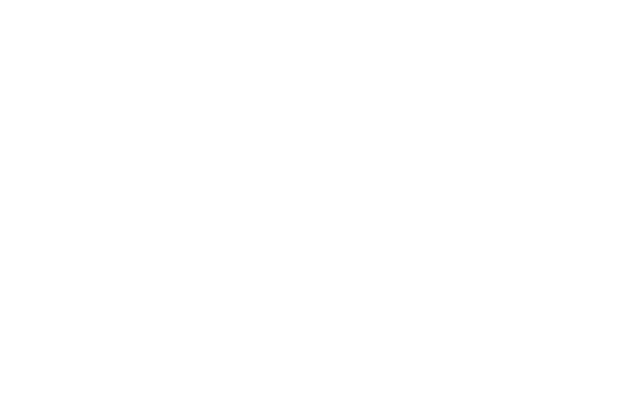
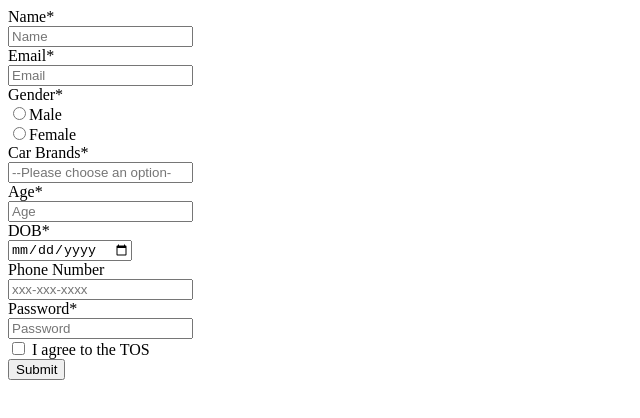
Before and after one commit to acciojob/signup-form-car-saigani219, a website: page main.html in a window 1280 px wide. Shown: the whole page, without its empty margins (0-640 px from the left). Drawn offline with Linux system fonts and the light colour scheme.

Commit message:
created a submission

```diff
--- a/main.html
+++ b/main.html
@@ -10,6 +10,63 @@
 	<!-- the entire body must be written by student -->
     <script type="text/javascript" src="./script.js">
 </script>
+	<form method="post">
+		<div>
+		<label for="#name">Name*</label><br>
+		<input type="text" id="#name" name="Name" placeholder="Name" required><br>
+		</div>
+
+		<div>
+		<label for="#email">Email*</label><br>
+		<input type="email" id="#email" name="Email" placeholder="Email" required><br>
+		</div>
+
+		<div>
+		<label>Gender*</label><br>
+		<input type="radio" id="#gender_m" name="gender" required>Male<br>
+		<input type="radio" id="#gender_f" name="gender" required>Female<br>
+		</div>
+
+		<div>
+		<label for="#cars">Car Brands*</label><br>
+		<input list="#cars" name="Car" required placeholder="--Please choose an option--">
+  <datalist id="#cars">
+    <option value="BMW">
+    <option value="Audi">
+    <option value="Mercedez">
+  </datalist>
+		</div>
+
+		<div>
+		<label for="#age">Age*</label><br>
+		<input type="text" id="#age" name="Age" required placeholder="Age"><br>
+		</div>
+
+		<div>
+		<label for="#dob">DOB*</label><br>
+		<input type="date" id="#dob" name="DOB" required>
+		</div>
+
+		<div>
+		<label for="#tel">Phone Number</label><br>
+		<input type="tel" id="#tel" name="phone" placeholder="xxx-xxx-xxxx">
+		</div>
+
+		<div>
+		<label for="#password">Password*</label><br>
+		<input type="password" id="#password" name="password" required placeholder="Password">
+		</div>
+
+		<div>
+		<input type="checkbox" id="#tos" name="TOS" required>
+		<label for="#tos">I agree to the TOS</label>
+		</div>
+
+		<div>
+		<input type="submit" value="Submit">
+		<label for="#name"></label>
+		</div>
+	</form>
 
 </body>
 
```
